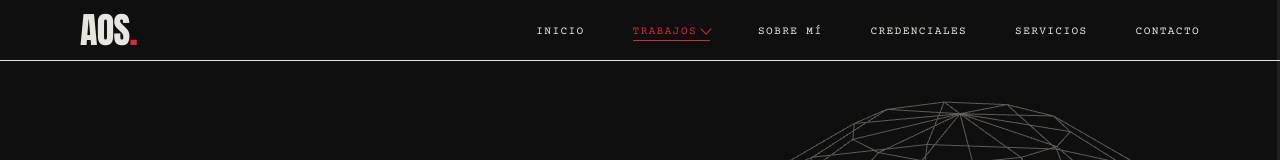
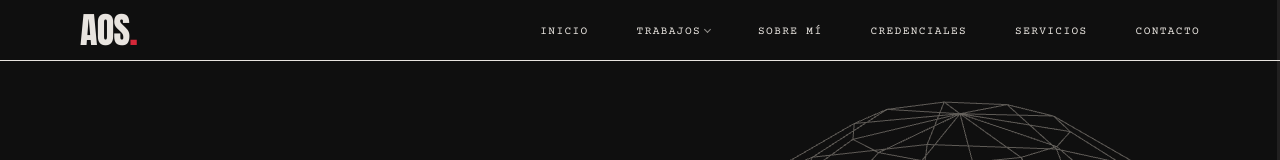
Before and after one commit to wachanito/aos-portfolio, a Next.js app: page / in a window 1280 px wide. Shown: the top 160 px of the page. Built offline with nearby package versions, Linux system fonts and the light colour scheme.

Commit message:
fix: corregir caret dropdown — glitch, tamaño y color rojo

```diff
--- a/app/globals.css
+++ b/app/globals.css
@@ -122,14 +122,14 @@ img, video { display: block; max-width: 100%; }
 }
 .nav-item--drop { position: relative; }
 .nav-drop-caret {
-  display: inline-block; width: 8px; height: 8px; margin-left: 5px;
-  border-right: 1.5px solid currentColor; border-bottom: 1.5px solid currentColor;
+  display: inline-block; width: 5px; height: 5px; margin-left: 4px;
+  border-right: 1.5px solid var(--clr-text); border-bottom: 1.5px solid var(--clr-text);
   transform: translateY(-2px) rotate(45deg);
   transition: transform .22s ease;
-  vertical-align: middle;
+  vertical-align: middle; opacity: 0.6;
 }
 .nav-item--drop.is-open .nav-drop-caret {
-  transform: translateY(2px) rotate(-135deg);
+  transform: translateY(1px) rotate(-135deg);
 }
 .nav-dropdown {
   position: absolute; top: 100%; left: 50%;
--- a/components/Nav.tsx
+++ b/components/Nav.tsx
@@ -77,11 +77,9 @@ export default function Nav() {
                 >
                   <a
                     href={l.href}
-                    className={active === l.href ? 'is-active' : ''}
                     onClick={e => handleAnchor(e, l.href)}
-                    data-glitch
                   >
-                    {l.label}
+                    <span data-glitch>{l.label}</span>
                     <span className="nav-drop-caret" aria-hidden="true" />
                   </a>
 
```
